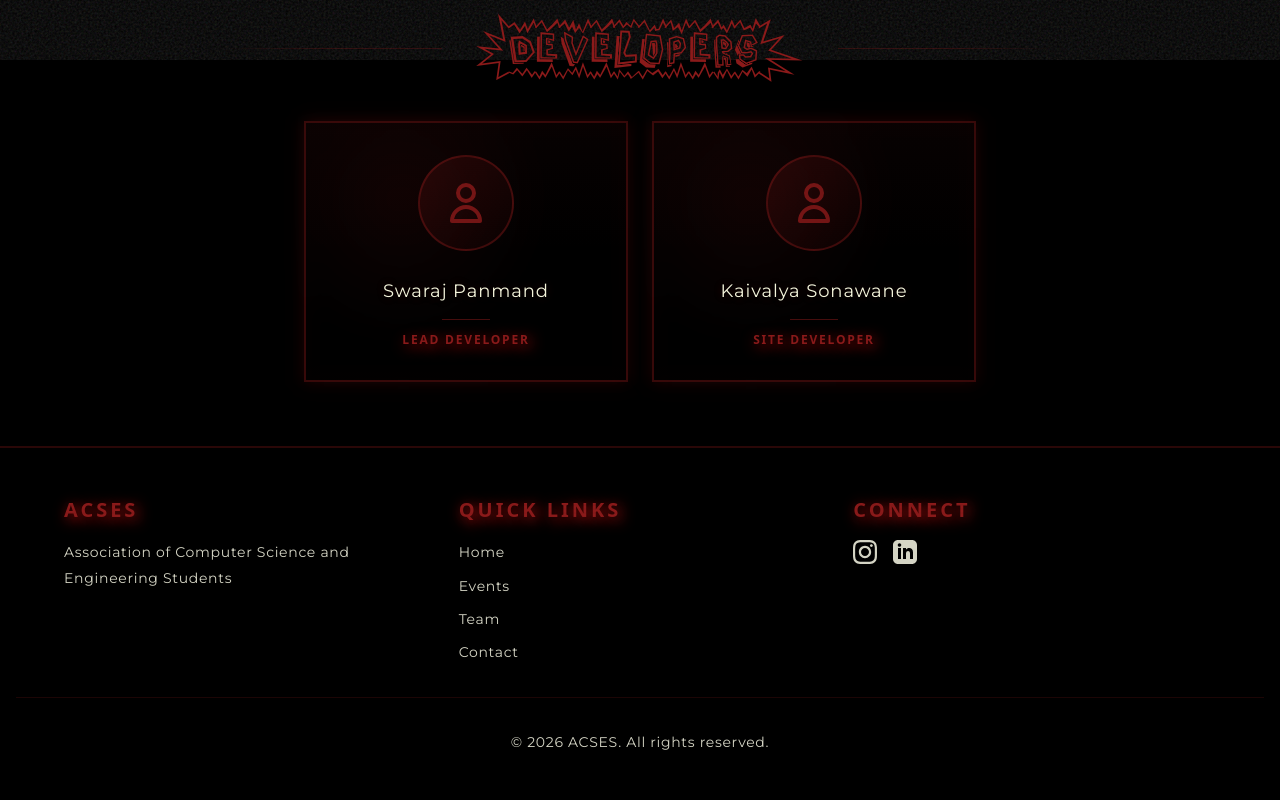
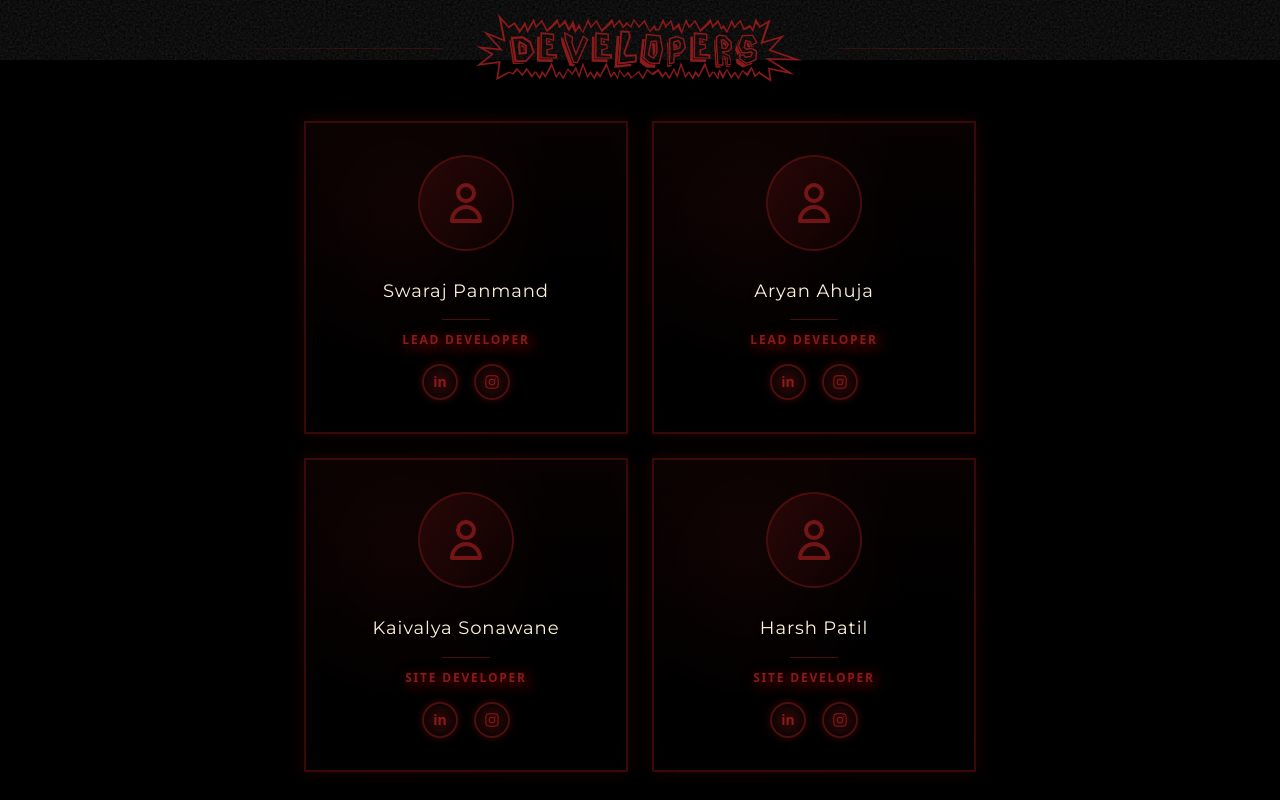
Before and after one commit to kaival775/acses2025, a React (Vite) app in the folder Frontend/: page /contacts in a window 1280 px wide. Shown: the part 740-1540 px from the top of the page. Built offline with nearby package versions, Linux system fonts and the light colour scheme; no server answers.

Commit message:
Updated contact page

```diff
--- a/Frontend/src/pages/Contacts.tsx
+++ b/Frontend/src/pages/Contacts.tsx
@@ -3,8 +3,10 @@ import Footer from '../components/Footer';
 
 export default function Contacts() {
   const developers = [
-    { name: "Swaraj Panmand", position: "Lead Developer" },
-    { name: "Kaivalya Sonawane", position: "Site Developer" },
+    { name: "Swaraj Panmand", position: "Lead Developer", linkedin: "https://www.linkedin.com/in/swaraj-panmand-734629248/", instagram: "swaraj_313" },
+    { name: "Aryan Ahuja", position: "Lead Developer", linkedin: "https://www.linkedin.com/in/aryan-ahuja-4b9430263/", instagram: "acses.spit" },
+    { name: "Kaivalya Sonawane", position: "Site Developer", linkedin: "https://www.linkedin.com/in/kaivalya-sonawane/", instagram: "kaivalya.07" },
+    { name: "Harsh Patil", position: "Site Developer", linkedin: "https://www.linkedin.com/in/harshpatil13/", instagram: "harsh_patil1302" }
   ];
 
   return (
@@ -256,6 +258,61 @@ export default function Contacts() {
                   onMouseEnter={(e) => e.currentTarget.style.backgroundColor = 'rgba(139, 26, 26, 0.8)'}
                   onMouseLeave={(e) => e.currentTarget.style.backgroundColor = 'rgba(139, 26, 26, 0.5)'}></div>
                 <p className="text-xs font-vengeance tracking-[0.15em] uppercase relative z-10" style={{ color: '#8b1a1a' }}>{member.position}</p>
+                <div className="flex justify-center gap-4 mt-4 relative z-10">
+                  {/* LinkedIn */}
+                  <a
+                    href={member.linkedin}
+                    target="_blank"
+                    rel="noopener noreferrer"
+                    className="w-9 h-9 rounded-full flex items-center justify-center transition-all duration-300"
+                    style={{
+                      background: 'radial-gradient(circle, rgba(139,26,26,0.35), rgba(0,0,0,0.9))',
+                      border: '2px solid rgba(139,26,26,0.5)',
+                      boxShadow: '0 0 10px rgba(139,26,26,0.35)'
+                    }}
+                    onMouseEnter={(e) => {
+                      e.currentTarget.style.transform = 'scale(1.15)';
+                      e.currentTarget.style.boxShadow = '0 0 18px rgba(139,26,26,0.6)';
+                    }}
+                    onMouseLeave={(e) => {
+                      e.currentTarget.style.transform = 'scale(1)';
+                      e.currentTarget.style.boxShadow = '0 0 10px rgba(139,26,26,0.35)';
+                    }}
+                  >
+                    <span className="font-bold text-sm" style={{ color: '#8b1a1a' }}>in</span>
+                  </a>
+
+                  {/* Instagram */}
+                  <a
+                    href={`https://www.instagram.com/${member.instagram}`}
+                    target="_blank"
+                    rel="noopener noreferrer"
+                    className="w-9 h-9 rounded-full flex items-center justify-center transition-all duration-300"
+                    style={{
+                      background: 'radial-gradient(circle, rgba(139,26,26,0.35), rgba(0,0,0,0.9))',
+                      border: '2px solid rgba(139,26,26,0.5)',
+                      boxShadow: '0 0 10px rgba(139,26,26,0.35)'
+                    }}
+                    onMouseEnter={(e) => {
+                      e.currentTarget.style.transform = 'scale(1.15)';
+                      e.currentTarget.style.boxShadow = '0 0 18px rgba(139,26,26,0.6)';
+                    }}
+                    onMouseLeave={(e) => {
+                      e.currentTarget.style.transform = 'scale(1)';
+                      e.currentTarget.style.boxShadow = '0 0 10px rgba(139,26,26,0.35)';
+                    }}
+                  >
+                    <svg
+                      className="w-4 h-4"
+                      fill="currentColor"
+                      viewBox="0 0 24 24"
+                      style={{ color: '#8b1a1a' }}
+                    >
+                      <path d="M7.75 2h8.5A5.75 5.75 0 0 1 22 7.75v8.5A5.75 5.75 0 0 1 16.25 22h-8.5A5.75 5.75 0 0 1 2 16.25v-8.5A5.75 5.75 0 0 1 7.75 2zm0 1.5A4.25 4.25 0 0 0 3.5 7.75v8.5A4.25 4.25 0 0 0 7.75 20.5h8.5a4.25 4.25 0 0 0 4.25-4.25v-8.5A4.25 4.25 0 0 0 16.25 3.5h-8.5zM12 7a5 5 0 1 1 0 10 5 5 0 0 1 0-10zm0 1.5a3.5 3.5 0 1 0 0 7 3.5 3.5 0 0 0 0-7zm5.25-2.25a1 1 0 1 1 0 2 1 1 0 0 1 0-2z" />
+                    </svg>
+                  </a>
+                </div>
+
               </div>
             ))}
           </div>
```
